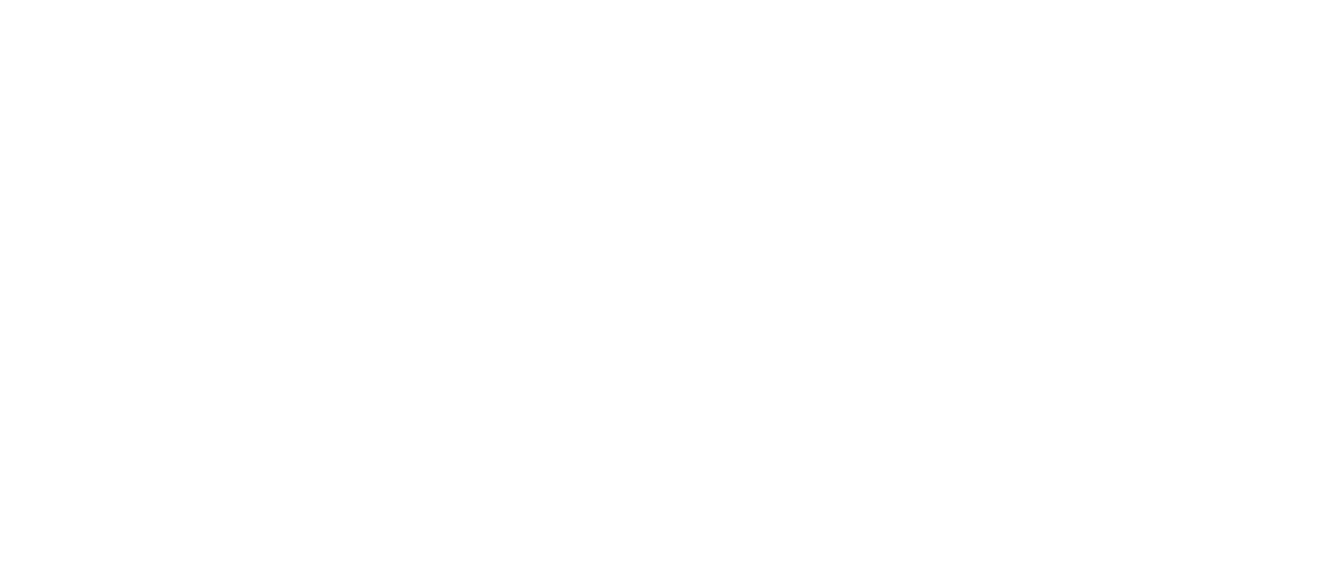
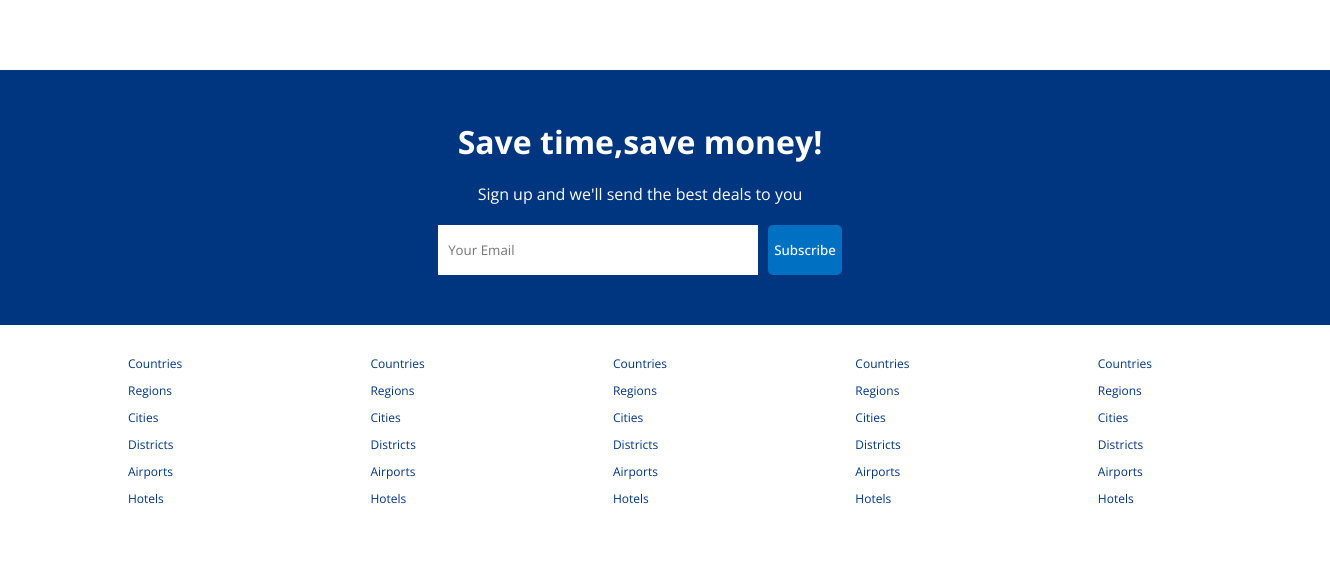
Before and after one commit to Rafhathdana/JoBooking-client, a React (Create React App) app: page / in a window 1280 px wide. Shown: the part 1383-1951 px from the top of the page, 1330 px wide, since content can reach past the window. Before the commit the page ends 1373 px from the top, so only its background shows below. Built offline with nearby package versions, Linux system fonts and the light colour scheme.

Commit message:
made footer maillist and many more

```diff
--- /dev/null
+++ b/src/components/footer/Footer.jsx
@@ -0,0 +1,55 @@
+import "./footer.css";
+
+const Footer = () => {
+  return (
+    <div className="footer">
+      <div className="fLists">
+        <ul className="fList">
+          <li className="fListItem">Countries</li>
+          <li className="fListItem">Regions</li>
+          <li className="fListItem">Cities</li>
+          <li className="fListItem">Districts</li>
+          <li className="fListItem">Airports</li>
+          <li className="fListItem">Hotels</li>
+        </ul>
+        <ul className="fList">
+          <li className="fListItem">Countries</li>
+          <li className="fListItem">Regions</li>
+          <li className="fListItem">Cities</li>
+          <li className="fListItem">Districts</li>
+          <li className="fListItem">Airports</li>
+          <li className="fListItem">Hotels</li>
+        </ul>
+        <ul className="fList">
+          <li className="fListItem">Countries</li>
+          <li className="fListItem">Regions</li>
+          <li className="fListItem">Cities</li>
+          <li className="fListItem">Districts</li>
+          <li className="fListItem">Airports</li>
+          <li className="fListItem">Hotels</li>
+        </ul>
+        <ul className="fList">
+          <li className="fListItem">Countries</li>
+          <li className="fListItem">Regions</li>
+          <li className="fListItem">Cities</li>
+          <li className="fListItem">Districts</li>
+          <li className="fListItem">Airports</li>
+          <li className="fListItem">Hotels</li>
+        </ul>
+        <ul className="fList">
+          <li className="fListItem">Countries</li>
+          <li className="fListItem">Regions</li>
+          <li className="fListItem">Cities</li>
+          <li className="fListItem">Districts</li>
+          <li className="fListItem">Airports</li>
+          <li className="fListItem">Hotels</li>
+        </ul>
+      </div>
+      <div className="fText">
+        Copyright © 1996–2023 JoBooking.com™. All rights reserved
+      </div>
+    </div>
+  );
+};
+
+export default Footer;
--- /dev/null
+++ b/src/components/footer/footer.css
@@ -0,0 +1,20 @@
+.footer {
+  width: 100%;
+  max-width: 1024px;
+  font-size: 12px;
+}
+.fLists {
+  display: flex;
+  width: 100%;
+  justify-content: space-between;
+  margin-bottom: 50px;
+}
+.fList {
+  list-style: none;
+  padding: 0;
+}
+.fListItem {
+  margin-bottom: 10px;
+  color: #003580;
+  cursor: pointer;
+}
--- a/src/components/header/Header.jsx
+++ b/src/components/header/Header.jsx
@@ -13,8 +13,10 @@ import "react-date-range/dist/styles.css";
 import "react-date-range/dist/theme/default.css";
 import { useState } from "react";
 import { format } from "date-fns";
+import { useNavigate } from "react-router-dom";
 const Header = ({ type }) => {
   const [openDate, setOpenDate] = useState(false);
+  const [destination, setDestination] = useState("");
   const [date, setDate] = useState([
     {
       startDate: new Date(),
@@ -28,6 +30,7 @@ const Header = ({ type }) => {
     children: 0,
     room: 1,
   });
+  const navigate = useNavigate();
   const handleOption = (name, operation) => {
     setOptions((prev) => {
       return {
@@ -35,6 +38,9 @@ const Header = ({ type }) => {
         [name]: operation === "i" ? options[name] + 1 : options[name] - 1,
       };
     });
+  };
+  const handleSearch = () => {
+    navigate("/hotels", { state: { destination, date, options } });
   };
   return (
     <div className="header">
@@ -82,6 +88,7 @@ const Header = ({ type }) => {
                   type="text"
                   className="headerSearchInput"
                   placeholder="where are you going"
+                  onChange={(e) => setDestination(e.target.value)}
                 />
               </div>
               <div className="headerSearchItem">
@@ -102,6 +109,7 @@ const Header = ({ type }) => {
                     moveRangeOnFirstSelection={false}
                     ranges={date}
                     className="date"
+                    minDate={new Date()}
                   />
                 )}
               </div>
@@ -180,7 +188,9 @@ const Header = ({ type }) => {
                 )}
               </div>
               <div className="headerSearchItem">
-                <button className="headerBtn">Search</button>
+                <button className="headerBtn" onClick={handleSearch}>
+                  Search
+                </button>
               </div>
             </div>
           </>
--- /dev/null
+++ b/src/components/mailList/MailList.jsx
@@ -0,0 +1,17 @@
+import "./mailList.css";
+const MailList = () => {
+  return (
+    <div className="mail">
+      <h1 className="mailTitle">Save time,save money!</h1>
+      <span className="mailDesc">
+        Sign up and we'll send the best deals to you
+      </span>
+      <div className="mailInputContainer">
+        <input type="text" placeholder="Your Email" />
+        <button>Subscribe</button>
+      </div>
+    </div>
+  );
+};
+
+export default MailList;
--- /dev/null
+++ b/src/components/mailList/mailList.css
@@ -0,0 +1,27 @@
+.mail {
+  width: 100%;
+  margin-top: 50px;
+  background-color: #003580;
+  color: white;
+  display: flex;
+  flex-direction: column;
+  align-items: center;
+  gap: 20px;
+  padding: 50px;
+}
+.mailInputContainer > input {
+  width: 300px;
+  height: 30px;
+  padding: 10px;
+  border: none;
+  margin-right: 10px;
+}
+.mailInputContainer > button {
+  height: 50px;
+  background-color: #0071c2;
+  color: white;
+  font-weight: 500;
+  border: none;
+  border-radius: 5px;
+  cursor: pointer;
+}
--- a/src/pages/home/Home.jsx
+++ b/src/pages/home/Home.jsx
@@ -1,6 +1,8 @@
 import Featured from "../../components/featured/Featured";
 import FeaturedProperties from "../../components/featuredProperties/FeaturedProperties";
+import Footer from "../../components/footer/Footer";
 import Header from "../../components/header/Header";
+import MailList from "../../components/mailList/MailList";
 import Navbar from "../../components/navbar/Navbar";
 import PropertyList from "../../components/propertyList/PropertyList";
 import "./home.css";
@@ -16,6 +18,8 @@ const Home = () => {
         <PropertyList />
         <h1 className="homeTitle">Homes guests love</h1>
         <FeaturedProperties />
+        <MailList />
+        <Footer />
       </div>
     </div>
   );
--- a/src/pages/list/List.jsx
+++ b/src/pages/list/List.jsx
@@ -1,12 +1,94 @@
-import React from "react";
+import "./list.css";
 import Navbar from "../../components/navbar/Navbar";
 import Header from "../../components/header/Header";
+import { useLocation } from "react-router-dom";
+import { useState } from "react";
+import { format } from "date-fns";
+import { DateRange } from "react-date-range";
 
 const List = () => {
+  const location = useLocation();
+  const [destination, setDestination] = useState(location.state.destination);
+  const [date, setDate] = useState(location.state.date);
+  const [openDate, setOpenDate] = useState(false);
+  const [options, setOptions] = useState(location.state.options);
   return (
     <div>
       <Navbar />
       <Header type="list" />
+      <div className="listContainer">
+        <div className="listWrapper">
+          <div className="listSearch">
+            <h1 className="lsTitle">Search</h1>
+            <div className="lsItem">
+              <label>Destination</label>
+              <input placeholder={destination} type="text" />
+            </div>
+            <div className="lsItem">
+              <label>Check-in-Date</label>
+              <span onClick={() => setOpenDate(!openDate)}>
+                {`${format(date[0].startDate, "MM/dd/yyyy")} to${format(
+                  date[0].endDate,
+                  "MM/dd/yyyy"
+                )}`}
+              </span>
+              {openDate && (
+                <DateRange
+                  onChange={(item) => setDate([item.selection])}
+                  minDate={new Date()}
+                  ranges={date}
+                />
+              )}
+            </div>
+            <div className="lsItem">
+              <label>Options</label>
+              <div className="lsOptions">
+                <div className="lsOptionItem">
+                  <span className="lsOptionText">
+                    Min Prices <small>per night</small>
+                  </span>
+                  <input type="number" className="lsOptionInput" />
+                </div>
+                <div className="lsOptionItem">
+                  <span className="lsOptionText">
+                    Max Prices <small>per night</small>
+                  </span>
+                  <input type="number" className="lsOptionInput" />
+                </div>
+                <div className="lsOptionItem">
+                  <span className="lsOptionText">Adult</span>
+                  <input
+                    type="number"
+                    min={1}
+                    className="lsOptionInput"
+                    placeholder={options.adult}
+                  />
+                </div>
+                <div className="lsOptionItem">
+                  <span className="lsOptionText">Children</span>
+                  <input
+                    type="number"
+                    min={0}
+                    className="lsOptionInput"
+                    placeholder={options.children}
+                  />
+                </div>
+                <div className="lsOptionItem">
+                  <span className="lsOptionText">Room</span>
+                  <input
+                    type="number"
+                    min={1}
+                    className="lsOptionInput"
+                    placeholder={options.room}
+                  />
+                </div>
+              </div>
+            </div>
+            <button>Search</button>
+          </div>
+          <div className="listResult"></div>
+        </div>
+      </div>
     </div>
   );
 };
--- /dev/null
+++ b/src/pages/list/list.css
@@ -0,0 +1,72 @@
+.listContainer {
+  display: flex;
+  justify-content: center;
+  margin-top: 20px;
+}
+.listWrapper {
+  width: 100%;
+  max-width: 1024px;
+  display: flex;
+  gap: 20px;
+}
+.listSearch {
+  flex: 1;
+  background-color: #febb02;
+  padding: 10px;
+  border-radius: 10px;
+  position: sticky;
+  top: 10px;
+}
+.lsTitle {
+  font-size: 20px;
+  color: #555;
+  margin-bottom: 10px;
+}
+.lsItem {
+  display: flex;
+  flex-direction: column;
+  gap: 5px;
+  margin-bottom: 10px;
+}
+.lsItem > label {
+  font-size: 12px;
+}
+.lsItem > input {
+  height: 30px;
+  border: none;
+  padding: 5px;
+}
+.lsItem > span {
+  height: 30px;
+  padding: 5px;
+  background-color: white;
+  cursor: pointer;
+  display: flex;
+  align-items: center;
+}
+.lsOptions {
+  padding: 10px;
+}
+.lsOptionItem {
+  display: flex;
+  justify-content: space-between;
+  margin-bottom: 10px;
+  color: #555;
+  font-size: 12px;
+}
+
+.lsOptionInput {
+  width: 50px;
+}
+.listSearch > button {
+  padding: 10px;
+  background-color: #0071c2;
+  color: white;
+  border: none;
+  width: 100%;
+  font-weight: 500;
+  cursor: pointer;
+}
+.listResult {
+  flex: 3;
+}
```
